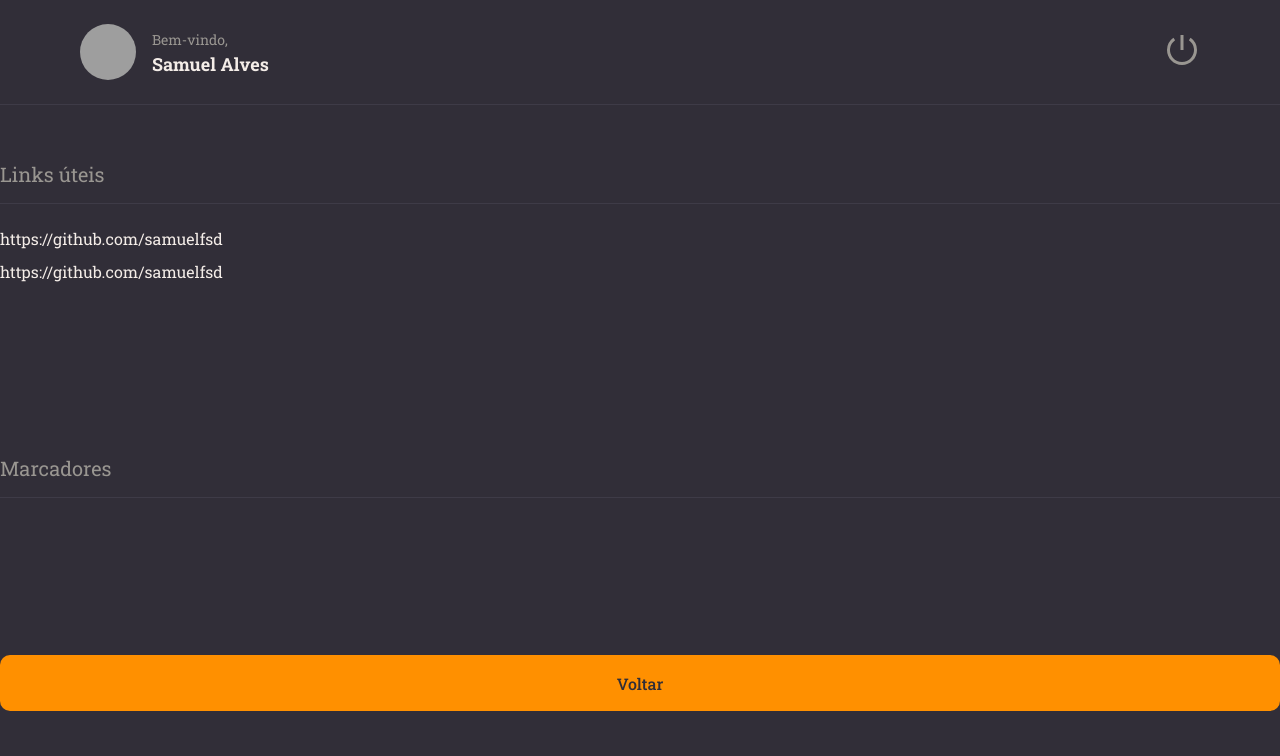
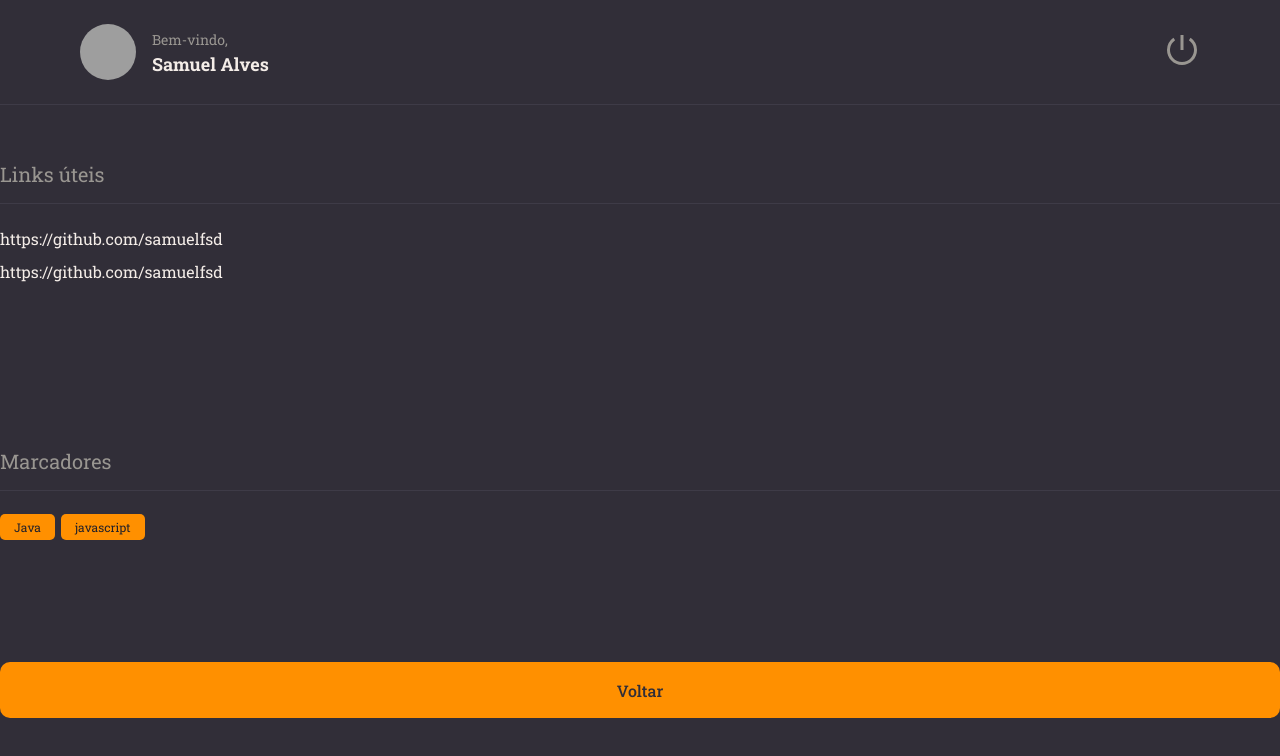
Before and after one commit to samuelfsd/notes, a React (Vite) app: page / in a window 1280 px wide. Shown: the top 756 px of the page. Built offline with nearby package versions, Linux system fonts and the light colour scheme; grey boxes are pictures that could not be loaded.

Commit message:
feat: create Tag component

```diff
--- /dev/null
+++ b/src/components/Tag/index.jsx
@@ -0,0 +1,10 @@
+import { Container } from "./styles";
+
+
+export function Tag({title}){
+  return(
+    <Container>
+      {title}
+    </Container>
+  )
+}
--- /dev/null
+++ b/src/components/Tag/styles.js
@@ -0,0 +1,13 @@
+import styled from "styled-components";
+
+
+export const Container = styled.span`
+  font-size: 12px;
+  padding: 5px 14px;
+  border-radius: 5px;
+  margin-right: 6px;
+  color: ${({ theme }) => theme.COLORS.BACKGROUND_900};
+  background-color: ${({ theme }) => theme.COLORS.ORANGE};
+
+
+`;
--- a/src/pages/Details/Details.jsx
+++ b/src/pages/Details/Details.jsx
@@ -1,6 +1,7 @@
 import { Button } from "../../components/Button"
 import { Header } from "../../components/Header"
 import { Section } from "../../components/Section"
+import { Tag } from "../../components/Tag"
 import { Container, Links } from "./styles"
 
 export function Details() {
@@ -16,7 +17,8 @@
       </Section>
 
       <Section title="Marcadores" >
-
+          <Tag title="Java" />
+          <Tag title="javascript" />
       </Section>
 
       <Button title="Voltar" />
```
